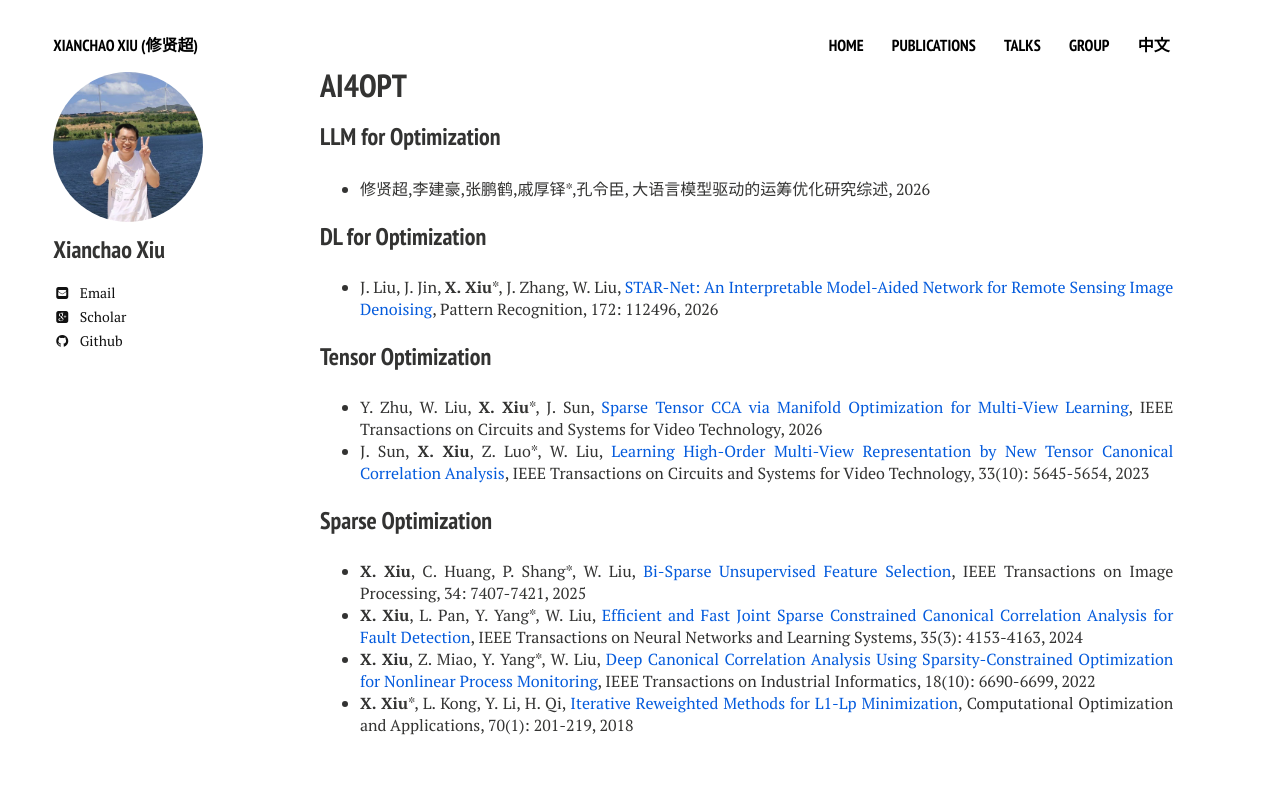
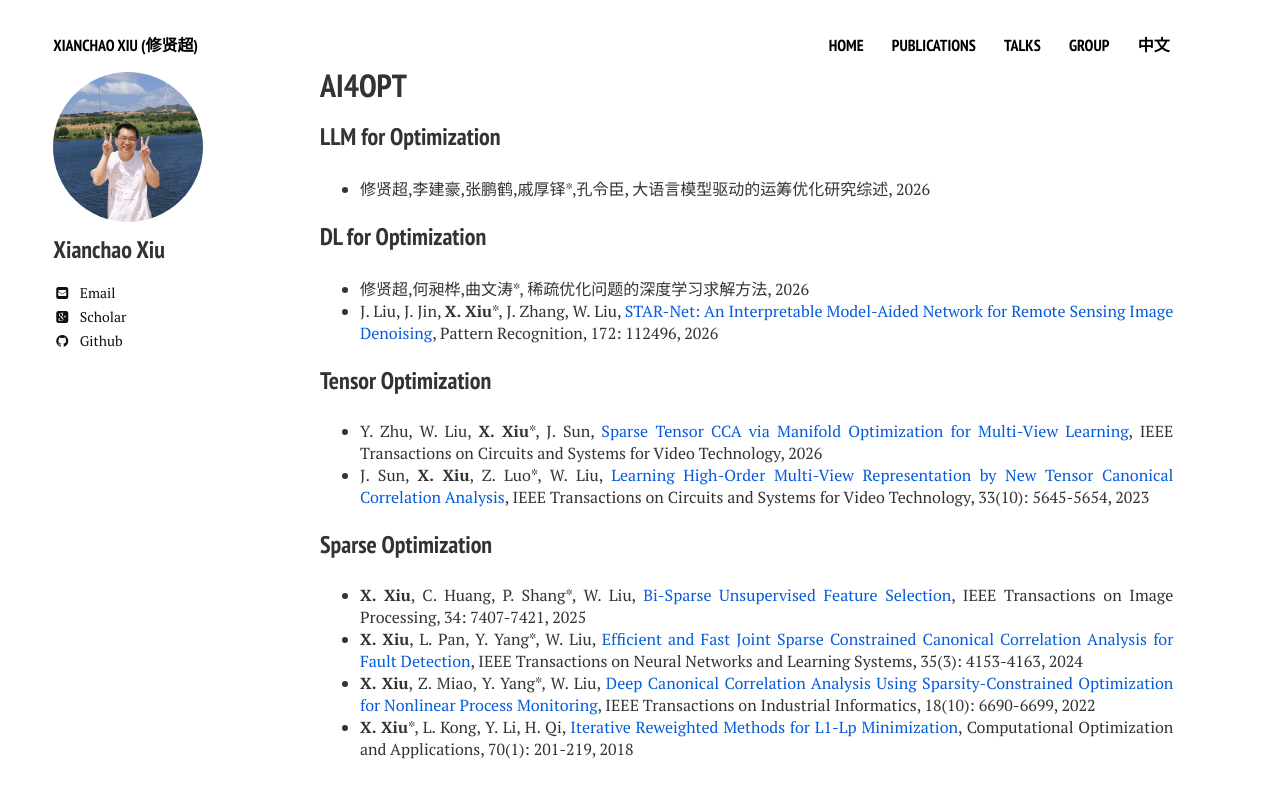
Before and after one commit to xianchaoxiu/xianchaoxiu.github.io, a Jekyll site: the page built from chinese/research/OPT/index.md, in a window 1280 px wide. Shown: the top 798 px of the page. Built offline with Jekyll 4.4.1, drawn with Linux system fonts in a browser that asks for light colours; nearby versions of some CDN libraries.

Commit message:
Update index.md

```diff
--- a/chinese/research/OPT/index.md
+++ b/chinese/research/OPT/index.md
@@ -13,6 +13,7 @@ share: false
 
 
 ### DL for Optimization
+* 修贤超,何昶桦,曲文涛*, 稀疏优化问题的深度学习求解方法, 2026  <br>
 * J. Liu, J. Jin, <b>X. Xiu</b>*, J. Zhang, W. Liu, <a href="https://doi.org/10.1016/j.patcog.2025.112496" class="textlink" target="_blank">STAR-Net: An Interpretable Model-Aided Network for Remote Sensing Image Denoising</a>, Pattern Recognition, 172: 112496, 2026  <br>
 
 
```
